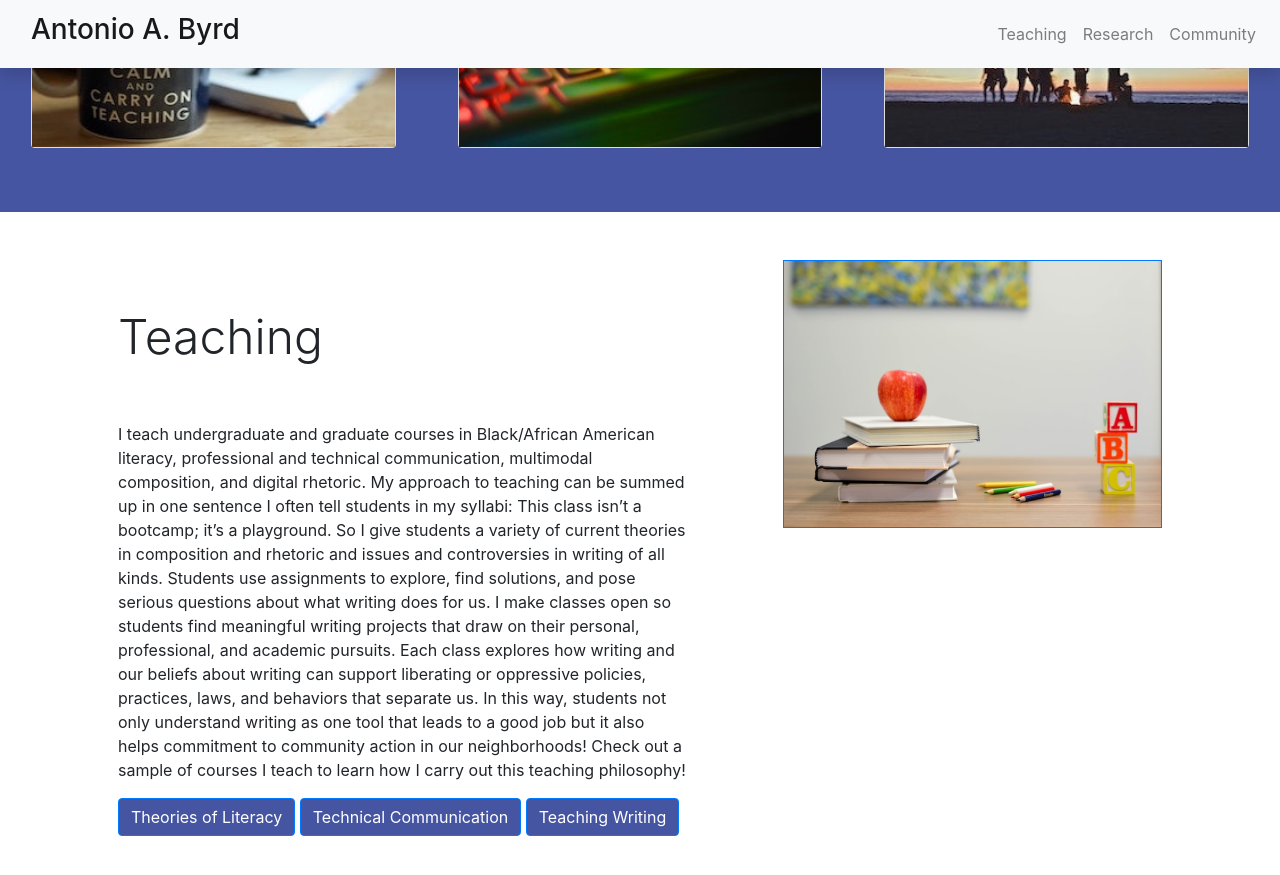
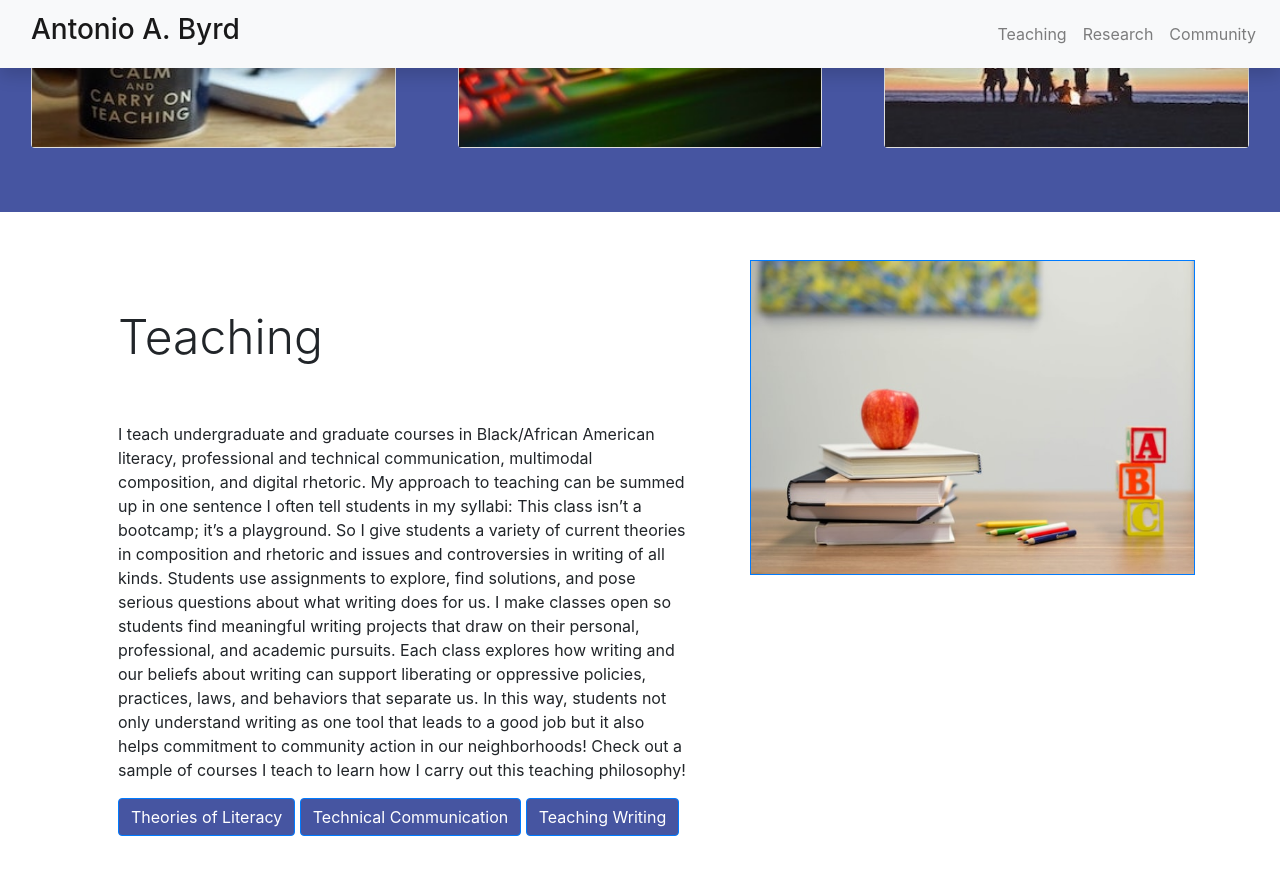
Before and after one commit to abyrd15/abyrd15.github.io, a Jekyll site: the page built from index.markdown, in a window 1280 px wide and 900 px high, scrolled down 1489 px. Shown: the top 875 px of the window. Built offline with Jekyll 4.4.1, drawn with Linux system fonts in a browser that asks for light colours; nearby versions of some CDN libraries.

Commit message:
working on padding of image

```diff
--- a/_includes/home/section_teaching.html
+++ b/_includes/home/section_teaching.html
@@ -62,7 +62,7 @@
                     </div>
 
                 </div>
-                <div class="col-sm-5 p-5">
+                <div class="col-sm-5 py-5">
                     <img class="img-fluid border border-primary border-5" src="assets/css/images/teachinApple.jpg" alt="Image of an apple sitting on a stack of books.">
                 </div>
             </div>
```
